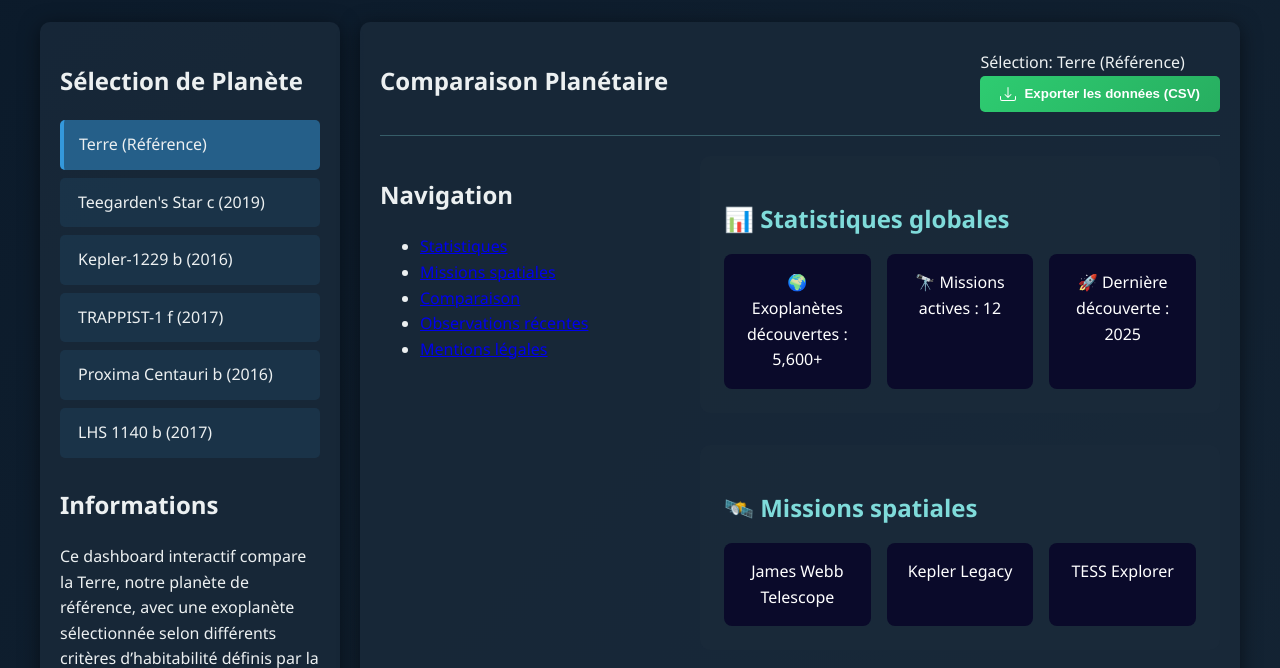
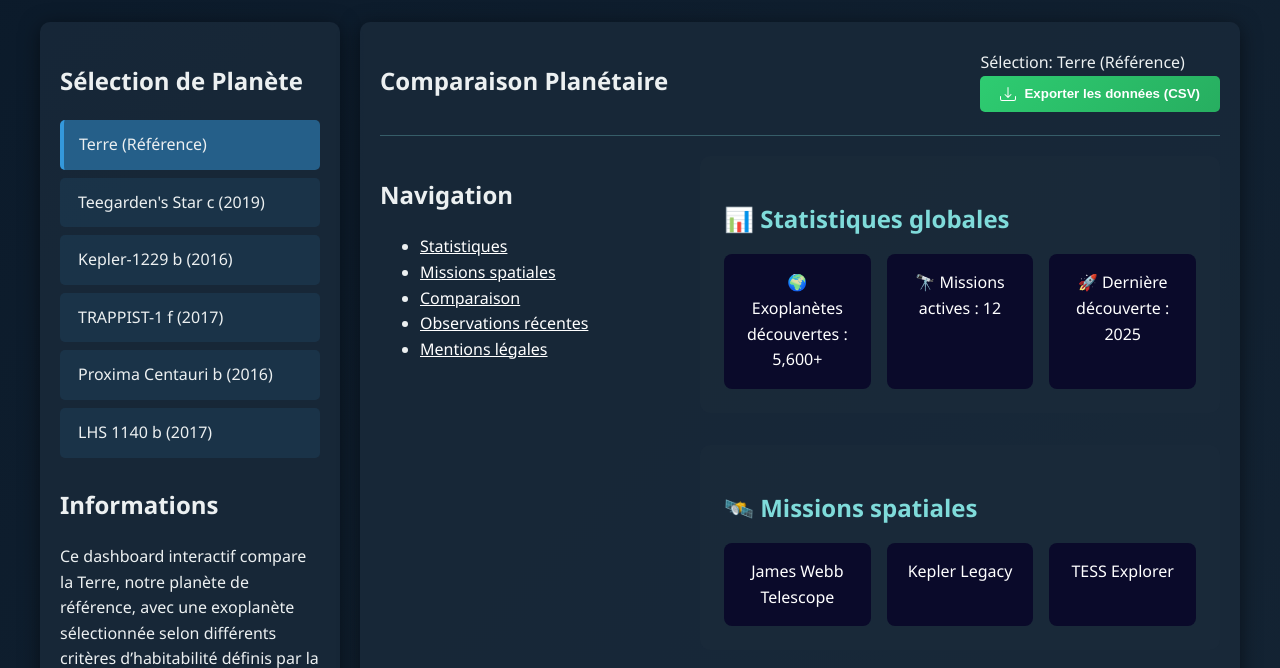
Before and after one commit to Claude7776/Dashboard_Explo_Planet, a Flask app: page / in a window 1280 px wide. Shown: the part 433-1101 px from the top of the page. Run offline with Flask 3, Linux system fonts and the light colour scheme.

Commit message:
Correction du lien NASA Exoplanet Archive : ajout des couleurs

```diff
--- a/template/dashboard.html
+++ b/template/dashboard.html
@@ -70,11 +70,11 @@ Grâce à une interface visuelle et intuitive, chaque planète candidate est mis
   <aside class="sidebar">
     <h2>Navigation</h2>
     <ul>
-      <li><a href="#stats">Statistiques</a></li>
-      <li><a href="#missions">Missions spatiales</a></li>
-      <li><a href="#comparison">Comparaison</a></li>
-      <li><a href="#observations">Observations récentes</a></li>
-      <li><a href="#legal">Mentions légales</a></li>
+      <li><a href="#stats" style="color: rgb(255, 255, 255)">Statistiques</a></li>
+      <li><a href="#missions" style="color: rgb(255, 255, 255)">Missions spatiales</a></li>
+      <li><a href="#comparison" style="color: rgb(255, 255, 255)">Comparaison</a></li>
+      <li><a href="#observations" style="color: rgb(255, 255, 255)">Observations récentes</a></li>
+      <li><a href="#legal" style="color: rgb(255, 255, 255)">Mentions légales</a></li>
     </ul>
   </aside>
 
```
